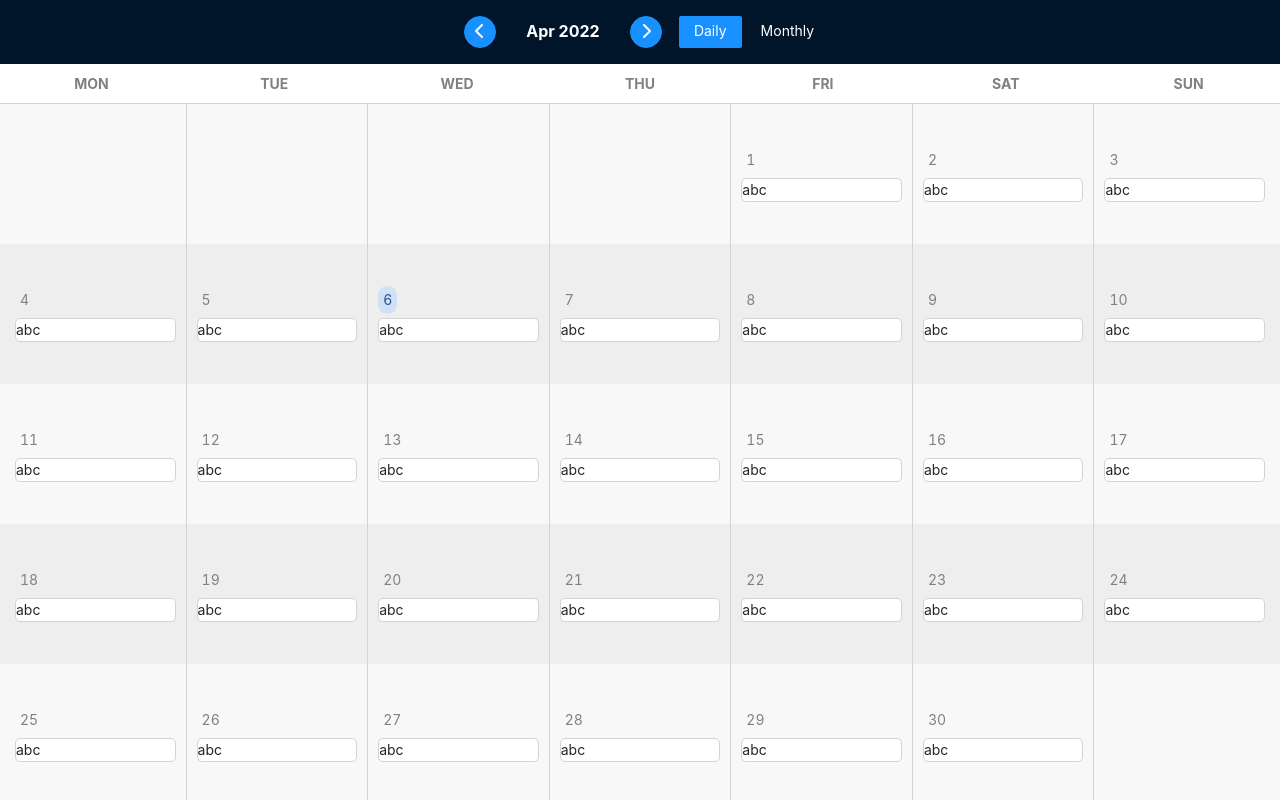
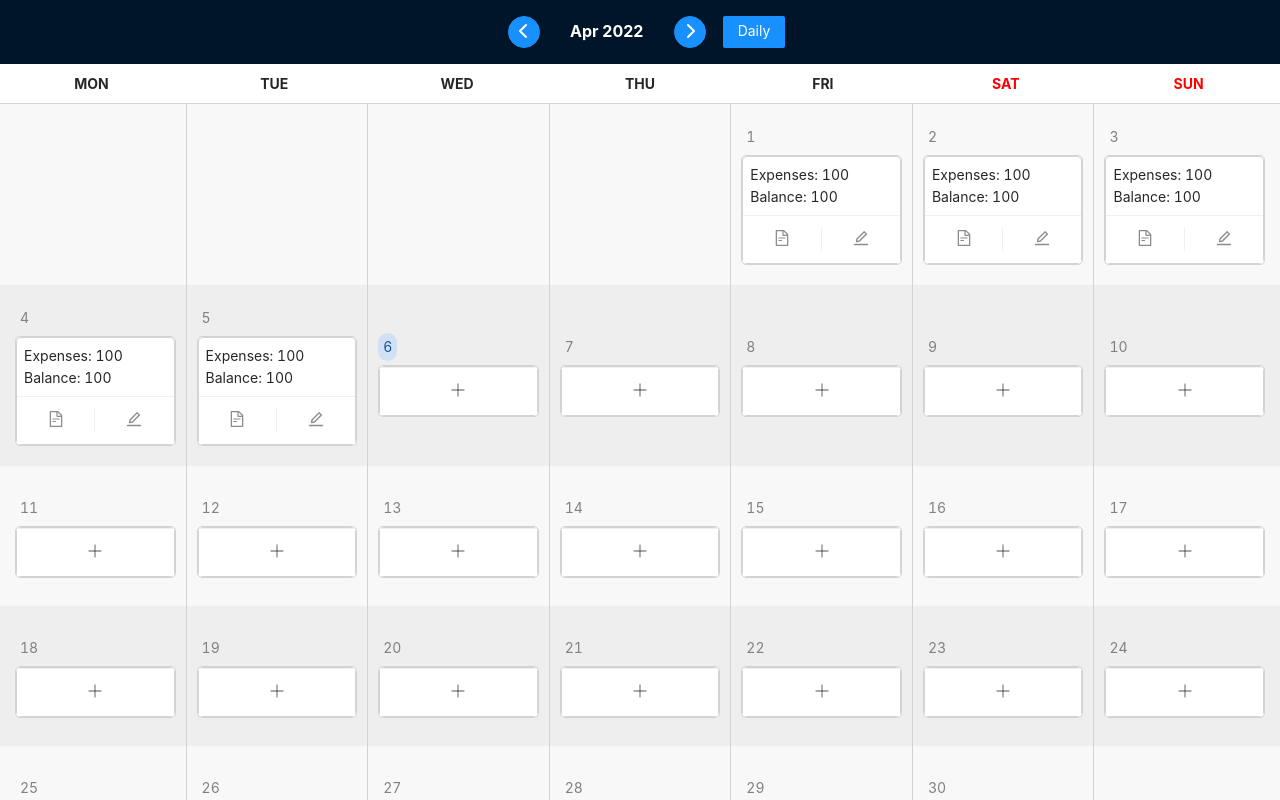
Before and after one commit to mariobutir/restaurant_management, a React (Create React App) app: page /overview in a window 1280 px wide. Built offline with nearby package versions, Linux system fonts and the light colour scheme.

Commit message:
Card improvements and buttons

```diff
--- a/package.json
+++ b/package.json
@@ -3,6 +3,7 @@
   "version": "0.1.0",
   "private": true,
   "dependencies": {
+    "@ant-design/icons": "^4.7.0",
     "@fortawesome/fontawesome-svg-core": "^6.1.1",
     "@fortawesome/free-solid-svg-icons": "^6.1.1",
     "@fortawesome/react-fontawesome": "^0.1.18",
--- a/src/components/DailyView/DayEntry/index.js
+++ b/src/components/DailyView/DayEntry/index.js
@@ -1,27 +1,59 @@
-import React from 'react'
-import moment from 'moment'
-import { Card } from 'antd'
+import moment from "moment"
+import { Button, Card } from "antd"
 
-import './styles.scss'
+import "./styles.scss"
+import { EditOutlined, FileTextOutlined, PlusOutlined } from "@ant-design/icons"
 
-const DayEntry = props => {
+const DayEntry = (props) => {
   const { entry } = props
   const selected = false
 
   const handleCardClick = () => {
-    console.log("hi!")
+    console.log(entry)
   }
 
-  const date = moment(entry.day)
-  const isToday = date.isSame(new Date(), 'day')
+  const date = moment(entry)
+  const today = new Date()
+  const isToday = date.isSame(today, "day")
+
+  let actions = []
+  const cardDetails = () => {
+    if (date.isBefore(today, "day")) {
+      actions = [
+        <FileTextOutlined key="details" />,
+        <EditOutlined key="edit" />,
+      ]
+      return (
+        <Card className="date-card" onClick={handleCardClick} actions={actions}>
+          <div className="report-details">
+            Expenses: 100
+            <br />
+            Balance: 100
+            <br />
+          </div>
+        </Card>
+      )
+    } else {
+      actions = [<PlusOutlined key="add-report" />]
+      return (
+        <Card
+          className="date-card"
+          onClick={handleCardClick}
+          actions={actions}
+        />
+      )
+    }
+  }
   return (
     <div className="day-entry">
       <div className="cell-date">
-        <span className={`date ${isToday ? 'today' : ''}`}>{date.format('D')}</span>
+        <span className={`date ${isToday ? "today" : ""}`}>
+          {date.format("D")}
+        </span>
       </div>
-      <div className={`date-card-wrapper ${selected ? 'selected' : ''}`}>
-        <Card className="date-card" onClick={handleCardClick}>
-          abc
+      <div className={`date-card-wrapper ${selected ? "selected" : ""}`}>
+        <Card className="date-card" onClick={handleCardClick} actions={actions}>
+          {cardDetails()}
         </Card>
       </div>
     </div>
--- a/src/components/DailyView/DayEntry/styles.scss
+++ b/src/components/DailyView/DayEntry/styles.scss
@@ -29,6 +29,14 @@
       box-shadow: 2px 5px 5px 0 lightgray;
     }
 
+    button {
+      width: 100%;
+    }
+
+    .report-details {
+      padding: 7px;
+    }
+
     .ant-card-body {
       padding: 0;
       .content {
--- a/src/components/DailyView/index.js
+++ b/src/components/DailyView/index.js
@@ -5,7 +5,7 @@ import moment from "moment"
 import { useSelector } from "react-redux"
 import { calculateDailyData } from "../../views/overview/utils"
 import DayEntry from "./DayEntry"
-import {isEmpty} from "lodash"
+import { isEmpty } from "lodash"
 
 const days = ["Mon", "Tue", "Wed", "Thu", "Fri", "Sat", "Sun"]
 
@@ -13,13 +13,13 @@ const generateDaysArray = (dateString) => {
   const startOfMonth = moment(dateString).startOf("month").format("YYYY-MM-DD")
   const endOfMonth = moment(dateString).endOf("month").format("YYYY-MM-DD")
 
-  const dates = []
+  const dates = new Set()
   const dateMove = new Date(startOfMonth)
   let strDate = startOfMonth
 
   while (strDate < endOfMonth) {
     strDate = dateMove.toISOString().slice(0, 10)
-    dates.push({'day': strDate})
+    dates.add(strDate)
     dateMove.setDate(dateMove.getDate() + 1)
   }
 
@@ -27,22 +27,25 @@ const generateDaysArray = (dateString) => {
 }
 
 const DailyView = (props) => {
-  const { filters: { date } } = useSelector((store) => store.overview)
+  const {
+    filters: { date },
+  } = useSelector((store) => store.overview)
 
   const calendar = calculateDailyData(generateDaysArray(date))
-  console.log(calendar)
 
   return (
     <div className="main-container daily-view">
       <Row className="days-row">
         {days.map((day) => (
-          <Col key={day}>{day}</Col>
+          <Col className={day} key={day}>
+            {day}
+          </Col>
         ))}
       </Row>
-      {calendar.map(row => (
+      {calendar.map((row) => (
         <Row key={row.hash()} className="overview-row">
-          {row.map(entry => (
-            <Col key={entry.day || Math.random()}>
+          {row.map((entry) => (
+            <Col key={entry + Math.random()}>
               {!isEmpty(entry) && <DayEntry entry={entry} {...props} />}
             </Col>
           ))}
--- a/src/components/DailyView/styles.scss
+++ b/src/components/DailyView/styles.scss
@@ -10,8 +10,11 @@
       display: flex;
       justify-content: center;
       text-transform: uppercase;
-      color: gray;
       font-weight: bold;
+    }
+
+    .Sat, .Sun {
+      color: red;
     }
   }
   .overview-row {
--- a/src/components/FilterBar/DateSelect/index.js
+++ b/src/components/FilterBar/DateSelect/index.js
@@ -85,7 +85,6 @@ const DateSelect = () => {
         onChange={handleTypeChange}
       >
         <Radio.Button value={enums.IntervalType.Day}>Daily</Radio.Button>
-        <Radio.Button value={enums.IntervalType.Month}>Monthly</Radio.Button>
       </Radio.Group>
     </div>
   )
--- a/src/layouts/ViewContent.js
+++ b/src/layouts/ViewContent.js
@@ -3,7 +3,7 @@ import { Spin } from "antd"
 const ViewContent = (props) => {
   const { className = "", children, spinning = false } = props
   return (
-    <Spin spinning={spinning} delay={100}>
+    <Spin spinning={spinning} delay={25}>
       <div className={`main__content ${className}`}>{children}</div>
     </Spin>
   )
--- a/src/redux/sagas/overview.js
+++ b/src/redux/sagas/overview.js
@@ -1,4 +1,4 @@
-import { all, takeEvery, takeLatest, put } from "redux-saga/effects"
+import { all, takeEvery, takeLatest, put, delay } from "redux-saga/effects"
 import actions from "../actions"
 import storeSelector from "../selectors"
 
@@ -10,12 +10,15 @@ export function* FETCH_OVERVIEW() {
 }
 
 export function* FILTER_OVERVIEW({ payload }) {
+  yield put({ type: SET_STATE, payload: { loading: true } })
+  yield delay(100)
   let filters = storeSelector((store) => store.overview.filters)
   filters = { ...filters, ...payload }
   yield put({
     type: SET_STATE,
     payload: { filters },
   })
+  yield put({ type: SET_STATE, payload: { loading: false } })
 }
 
 export default function* rootSaga() {
--- a/src/views/overview/utils.js
+++ b/src/views/overview/utils.js
@@ -1,19 +1,20 @@
 const CalendarRow = (length = 7) => {
-  const row = Array.from({ length }, () => new Object())
+  const row = Array.from({ length }, () => {
+    return {}
+  })
   row.hash = () => {
-    return row.reduce((acc, curr) => curr.day + acc, 0)
+    return row.reduce((acc, curr) => curr + acc, 0)
   }
   return row
 }
 
-const calculateDailyData = calculations => {
+const calculateDailyData = (calculations) => {
   const calendar = []
 
   let row = CalendarRow()
   let dayOfWeek
-  calculations.forEach(entry => {
-    const { day } = entry
-    const currentDate = new Date(day)
+  calculations.forEach((entry) => {
+    const currentDate = new Date(entry)
     currentDate.setDate(currentDate.getDate() - 1)
     dayOfWeek = currentDate.getDay()
     row[dayOfWeek] = entry
@@ -27,7 +28,7 @@ const calculateDailyData = calculations => {
   return calendar
 }
 
-const calculateMontlyData = calculations => {
+const calculateMonthlyData = (calculations) => {
   const calendar = []
 
   let row = CalendarRow(4)
@@ -42,4 +43,4 @@ const calculateMontlyData = calculations => {
   return calendar
 }
 
-export { calculateDailyData, calculateMontlyData }
+export { calculateDailyData, calculateMonthlyData }
```
Also changed, not shown: 1 other file (tests, documents, lock files or other folders).
